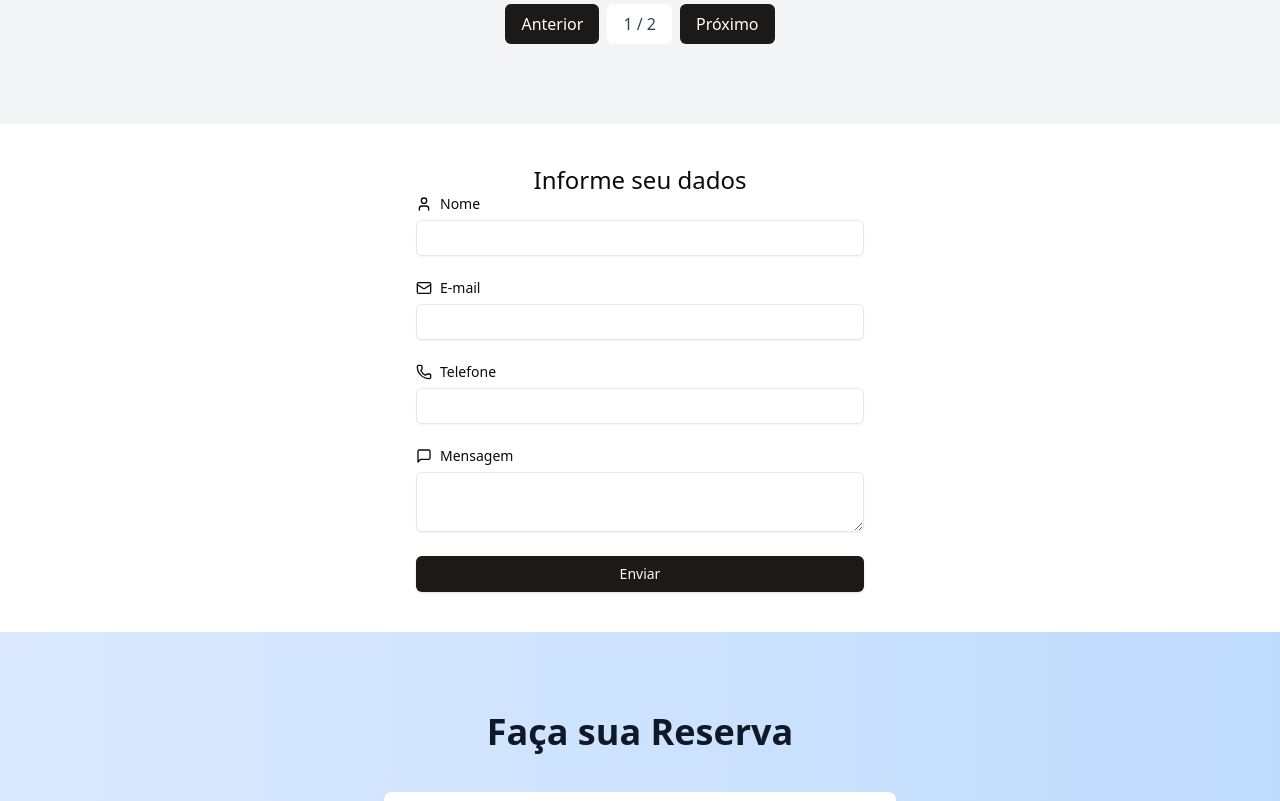
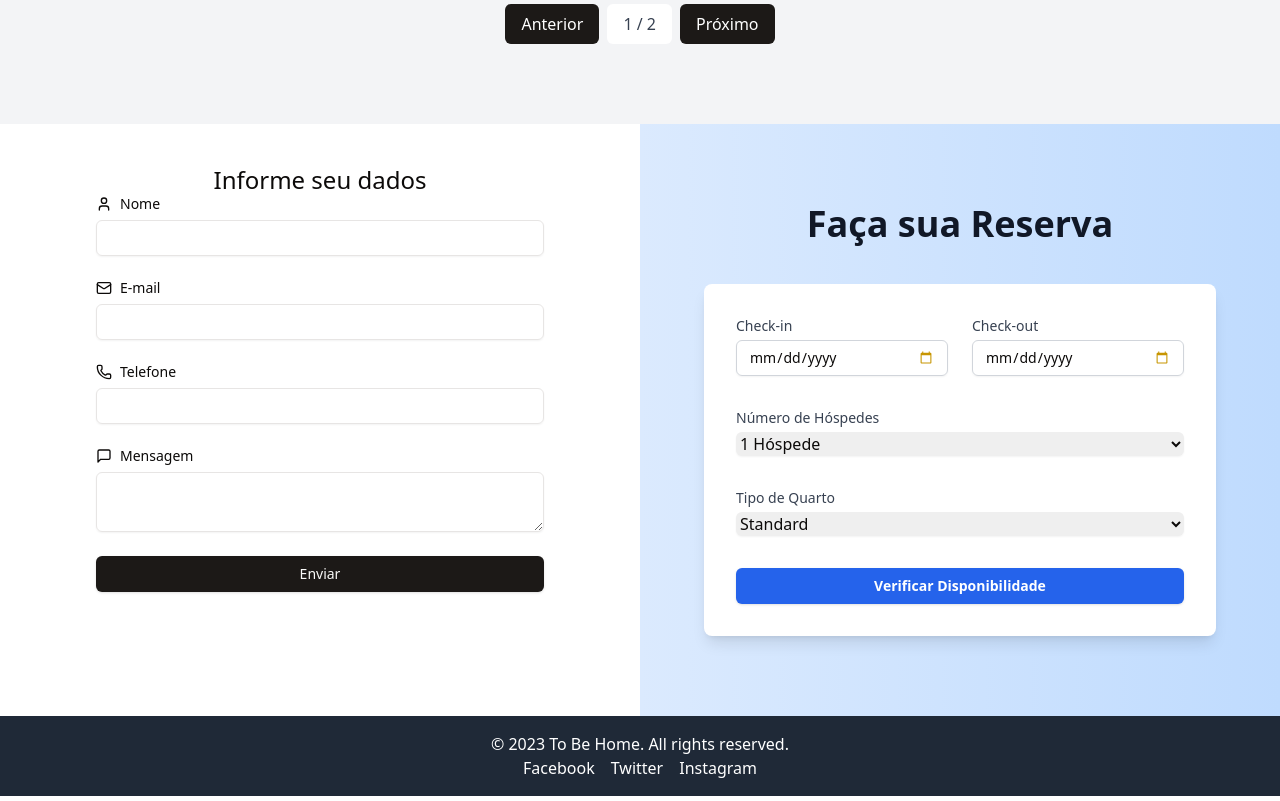
Before and after one commit to THIAGOMORGADO/web-projeto-tobehome, a Next.js app: page / in a window 1280 px wide. Shown: the part 2520-3321 px from the top of the page. Built offline with nearby package versions, Linux system fonts and the light colour scheme.

Commit message:
atualizando forms

```diff
--- a/src/app/page.tsx
+++ b/src/app/page.tsx
@@ -17,13 +17,14 @@ export default function Home() {
         <FeaturesSection />
         <Catalog />
         <GallerySection />
-
-        <div className="p-10 text-center">
-          <h1 className="text-2xl">Informe seu dados</h1>
-          <VisitorForm />
-        </div>
-        <div className="">
-          <BookingForm />
+        <div className="flex ">
+          <div className="p-10 text-center w-[50%]">
+            <h1 className="text-2xl">Informe seu dados</h1>
+            <VisitorForm />
+          </div>
+          <div className="w-[50%]">
+            <BookingForm />
+          </div>
         </div>
         <Footer />
       </main>
```
